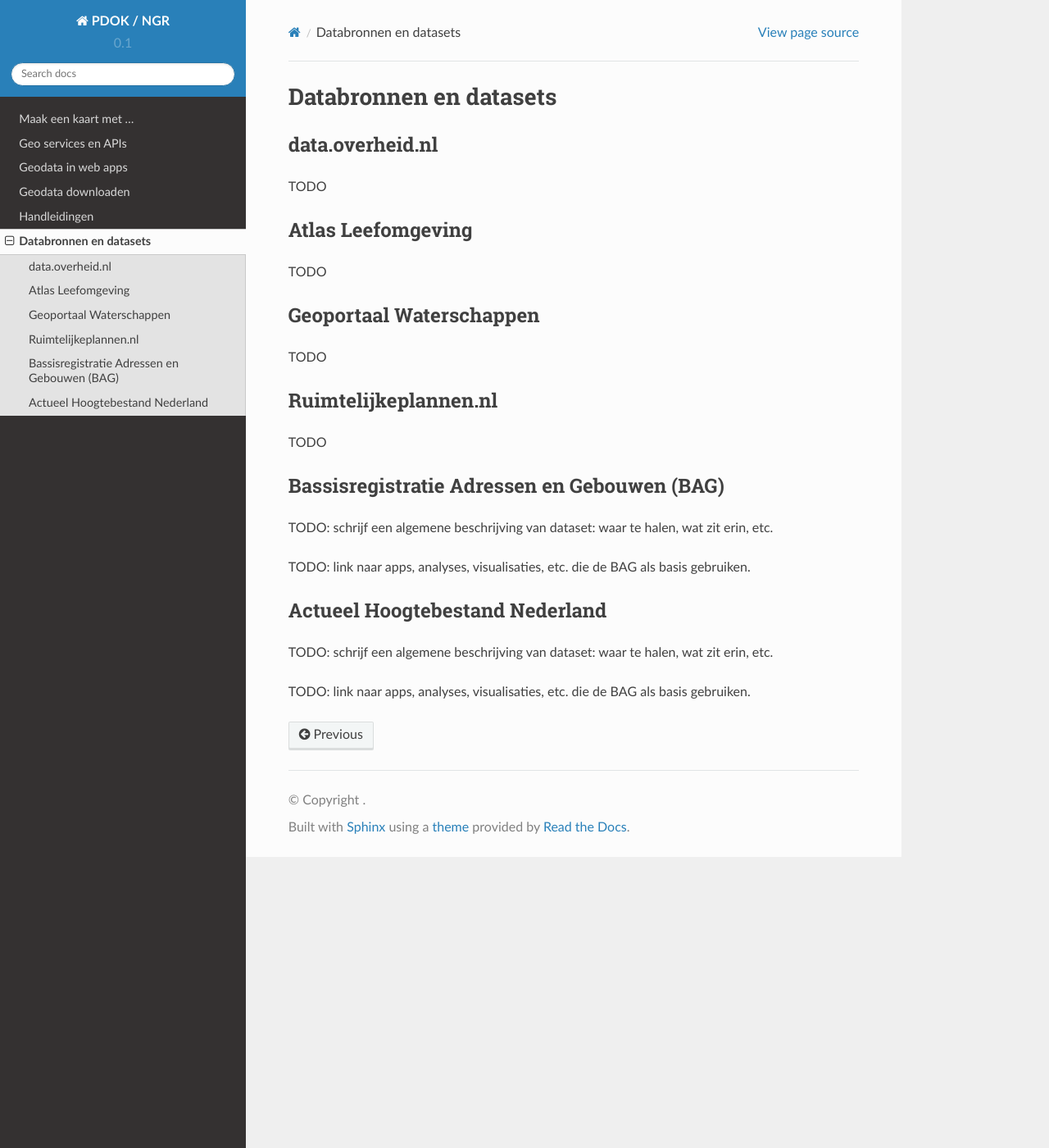
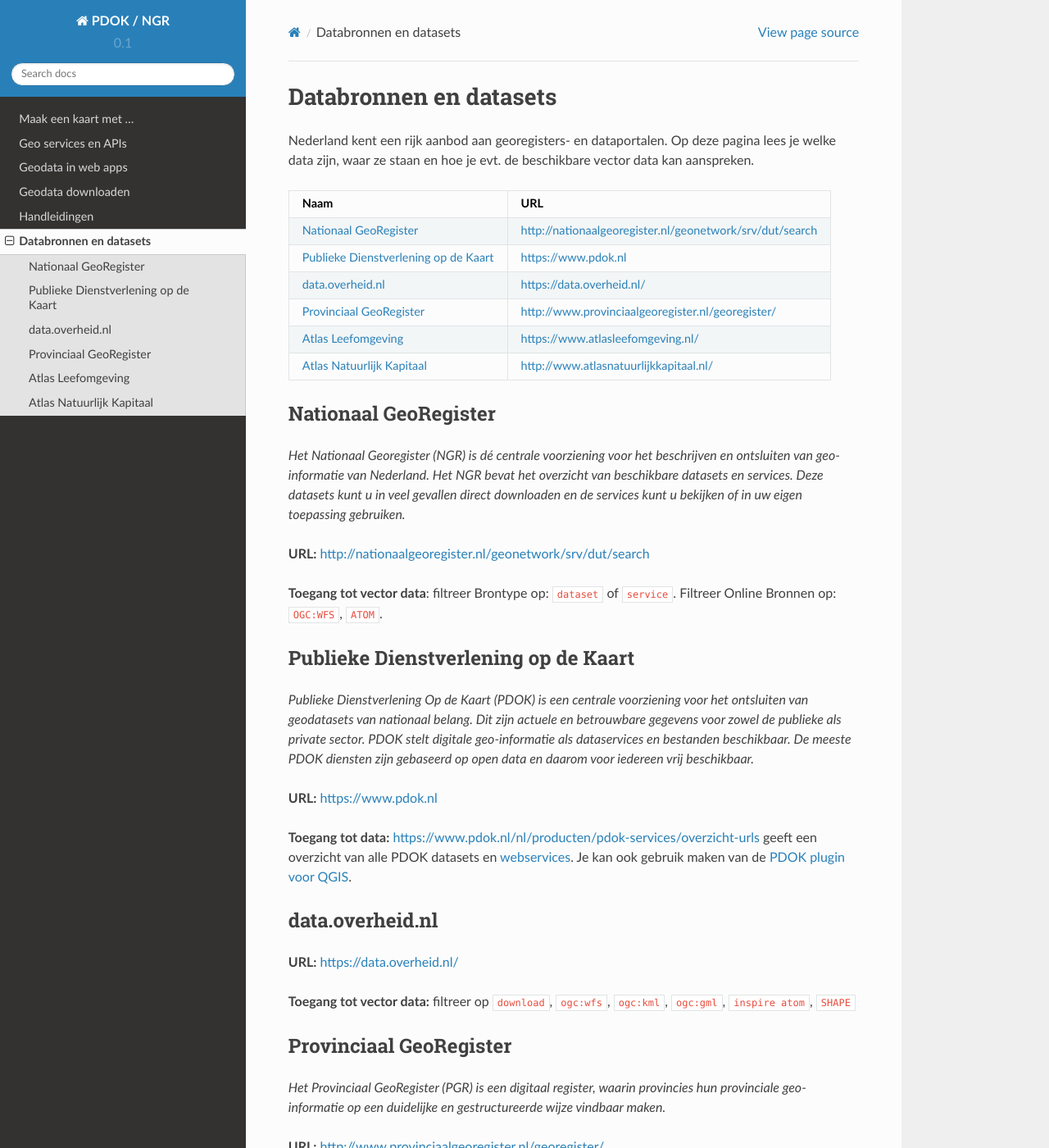
Before and after one commit to Geonovum/PDOK-NGR-documentatie, a Sphinx documentation site: the page built from docs/data.rst, in a window 1280 px wide and 1400 px high. Shown: the whole window at 82% size. Built offline with Sphinx 7.4.7 and the Read the Docs theme 2.0.0, drawn with Linux system fonts in a browser that asks for light colours; comment, search, counter and statistics services are not loaded; some of the changed text lies outside the part shown.

Commit message:
initial overview of geoportals

```diff
--- a/docs/data.rst
+++ b/docs/data.rst
@@ -1,46 +1,122 @@
 #######################
 Databronnen en datasets
 #######################
+
+Nederland kent een rijk aanbod aan georegisters- en dataportalen. Op deze pagina lees je welke data zijn, waar ze staan en hoe je evt. de beschikbare vector data kan aanspreken.
+
+================================================================== ========================================================
+Naam                                                               URL
+================================================================== ========================================================
+:ref:`Nationaal GeoRegister <data-ngr>`                            http://nationaalgeoregister.nl/geonetwork/srv/dut/search
+:ref:`Publieke Dienstverlening op de Kaart <data-pdok>`            https://www.pdok.nl
+:ref:`data.overheid.nl <data-overheid.nl>`                         https://data.overheid.nl/
+:ref:`Provinciaal GeoRegister <data-pgr>`                          http://www.provinciaalgeoregister.nl/georegister/
+:ref:`Atlas Leefomgeving <data-atlas-leefomgeving>`                https://www.atlasleefomgeving.nl/
+:ref:`Atlas Natuurlijk Kapitaal <data-atlas-nat-kap>`              http://www.atlasnatuurlijkkapitaal.nl/
+================================================================== ========================================================
+
+.. _data-ngr:
+*********************
+Nationaal GeoRegister
+*********************
+
+*Het Nationaal Georegister (NGR) is dé centrale voorziening voor het beschrijven en ontsluiten van geo-informatie van Nederland. Het NGR bevat het overzicht van beschikbare datasets en services. Deze datasets kunt u in veel gevallen direct downloaden en de services kunt u bekijken of in uw eigen toepassing gebruiken.*
+
+**URL:** http://nationaalgeoregister.nl/geonetwork/srv/dut/search
+
+**Toegang tot vector data**: filtreer Brontype op: ``dataset`` of ``service``. Filtreer Online Bronnen op: ``OGC:WFS``, ``ATOM``.
+
+.. _data-pdok:
+************************************
+Publieke Dienstverlening op de Kaart
+************************************
+
+*Publieke Dienstverlening Op de Kaart (PDOK) is een centrale voorziening voor het ontsluiten van geodatasets van nationaal belang. Dit zijn actuele en betrouwbare gegevens voor zowel de publieke als private sector. PDOK stelt digitale geo-informatie als dataservices en bestanden beschikbaar. De meeste PDOK diensten zijn gebaseerd op open data en daarom voor iedereen vrij beschikbaar.*
+
+**URL:** https://www.pdok.nl
+
+**Toegang tot data:** https://www.pdok.nl/nl/producten/pdok-services/overzicht-urls geeft een overzicht van alle PDOK datasets en :ref:`webservices <services>`. Je kan ook gebruik maken van de :ref:`PDOK plugin voor QGIS <qgis-pdok-inspire-plugins>`.
+
+.. _data-overheid.nl:
 
 ****************
 data.overheid.nl
 ****************
 
-TODO
+**URL:** https://data.overheid.nl/
 
+**Toegang tot vector data:** filtreer op ``download``, ``ogc:wfs``, ``ogc:kml``, ``ogc:gml``, ``inspire atom``, ``SHAPE``
+
+.. _data-pgr:
+
+***********************
+Provinciaal GeoRegister
+***********************
+
+*Het Provinciaal GeoRegister (PGR) is een digitaal register, waarin provincies hun provinciale geo-informatie op een duidelijke en gestructureerde wijze vindbaar maken.*
+
+**URL:** http://www.provinciaalgeoregister.nl/georegister/
+
+**Toegang tot vector data:** Het PGR biedt enkel downloadbare ``GML`` en ``SHAPE`` bestanden die per email gestuurd worden. Deze bestanden kun je m.b.v. :ref:`QGIS <downloaden-qgis>` transformeren naar bijv. GeoJSON.
+
+.. _data-atlas-leefomgeving:
 
 ******************
 Atlas Leefomgeving
 ******************
 
-TODO
+*In de Atlas Leefomgeving staat veel basisinformatie over uw leefomgeving, het overheidsbeleid en de invloed van factoren zoals lucht of natuur op de gezondheid.*
 
-************************
-Geoportaal Waterschappen
-************************
+**URL:** https://www.atlasleefomgeving.nl/
 
-TODO
+**Toegang tot vector data:**
 
-*********************
-Ruimtelijkeplannen.nl
-*********************
+1. ga naar http://www.atlasleefomgeving.nl/kijken
+2. open een kaart bijv. ``Cultureel Erfgoed`` -> ``Rijksmonumenten``
+3. open de ``Bijsluiter``
+4. klik op ``Over de Kaart``
+5. klik op ``Distributie``
+6. copy/paste de URL onder ``Locatie dataset`` en vervang ``wms`` door ``wfs``. Eindigt de URL op ``ows``? Je kan het direct als een :ref:`WFS <wfs>` endpoint aanspreken.
 
-TODO
+.. _data-atlas-nat-kap:
 
-.. _bag:
+*************************
+Atlas Natuurlijk Kapitaal
+*************************
 
-*******************************************
-Bassisregistratie Adressen en Gebouwen (BAG)
-*******************************************
+*ANK is het platform voor informatie over ons natuurlijk kapitaal. Denk daarbij aan alle diensten die de natuur ons levert. U treft op ANK informatie over de staat van het natuurlijk kapitaal in Nederland voor ons dagelijks leven en over de wijze waarop het natuurlijk kapitaal beter en duurzamer benut kan worden. Het doel: dat we duurzaam gebruik kunnen maken van de waarden die onze omgeving ons biedt.*
 
-TODO: schrijf een algemene beschrijving van dataset: waar te halen, wat zit erin, etc.
+**URL**: http://www.atlasnatuurlijkkapitaal.nl/
 
-TODO: link naar apps, analyses, visualisaties, etc. die de BAG als basis gebruiken.
+**Toegang tot vector data:**
 
-*******************************
-Actueel Hoogtebestand Nederland
-*******************************
+1. ga naar http://www.atlasnatuurlijkkapitaal.nl/kaarten
+2. open een kaart bijv. ``Voedsel`` -> ``Mosselzaadinvanginstallaties``
+3. open de Bijsluiter
+4. klik op ``Over de Kaart``
+5. klik op ``Distributie``
+6. copy/paste de URL onder ``Locatie dataset`` en vervang ``wms`` door ``wfs`` indien aanwezig. Eindigt de URL op ``ows``? Je kan het direct als een :ref:`WFS <wfs>` endpoint aanspreken.
 
-TODO: schrijf een algemene beschrijving van dataset: waar te halen, wat zit erin, etc.
+.. *********************
+.. Ruimtelijkeplannen.nl
+.. *********************
 
-TODO: link naar apps, analyses, visualisaties, etc. die de BAG als basis gebruiken.
+.. TODO
+
+.. .. _bag:
+
+.. *******************************************
+.. Bassisregistratie Adressen en Gebouwen (BAG)
+.. *******************************************
+
+.. TODO: schrijf een algemene beschrijving van dataset: waar te halen, wat zit erin, etc.
+
+.. TODO: link naar apps, analyses, visualisaties, etc. die de BAG als basis gebruiken.
+
+.. *******************************
+.. Actueel Hoogtebestand Nederland
+.. *******************************
+
+.. TODO: schrijf een algemene beschrijving van dataset: waar te halen, wat zit erin, etc.
+
+.. TODO: link naar apps, analyses, visualisaties, etc. die de BAG als basis gebruiken.
--- a/docs/downloaden.rst
+++ b/docs/downloaden.rst
@@ -3,6 +3,8 @@
 ##################
 
 In :ref:`webapps` lees je hoe je de geo APIs in Leaflet en OpenStreetMap kan consumeren. Vaak is het ehcter noodzakelijk om een dataset in zijn geheel te downloaden zodat je het met andere gegevens kan combineren en/of een landsdekkende analyse kan uitvoeren.
+
+.. _downloaden-qgis:
 
 *******************
 Op de desktop: QGIS
```
